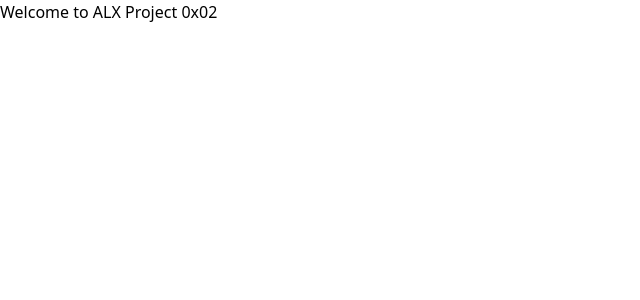
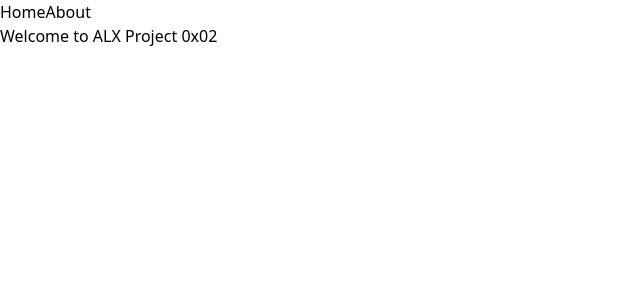
Before and after one commit to WhizIkem/alx-project-0x02-setup, a Next.js app in the folder alx-project-0x02/: page / in a window 1280 px wide. Shown: the top 300 px of the page, without its empty margins (0-640 px from the left). Built offline with nearby package versions, Linux system fonts and the light colour scheme.

Commit message:
Basic Routing in Next.js

```diff
--- a/alx-project-0x02/components/layout/Header.tsx
+++ b/alx-project-0x02/components/layout/Header.tsx
@@ -1 +1,18 @@
 // Header component
+
+// import nav link
+
+import Link from "next/link";
+
+const Header = () => {
+  return (
+    <header>
+      <nav>
+        <Link href="/home">Home</Link>
+        <Link href="/about">About</Link>
+      </nav>
+    </header>
+  );
+};
+
+export default Header;
--- a/alx-project-0x02/pages/index.tsx
+++ b/alx-project-0x02/pages/index.tsx
@@ -1,10 +1,12 @@
+import Header from "@/components/layout/Header";
 
-const Home = () => {
+const HomePage = () => {
   return (
     <main>
+      <Header />
       <h1>Welcome to ALX Project 0x02</h1>
     </main>
   )
 }
 
-export default Home;
+export default HomePage;
```
Also changed, not shown: alx-project-0x02/pages/about.tsx (added, +11 -0 lines), alx-project-0x02/pages/home.tsx (added, +11 -0 lines).
